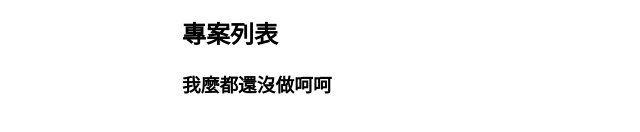
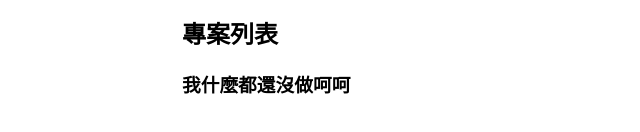
Before and after one commit to smallkan/smallkan.github.io, a plain HTML site: page index.html in a window 1280 px wide. Shown: the part 136-268 px from the top of the page, 108-748 px from the left. Drawn offline with Linux system fonts and the light colour scheme.

Commit message:
Update index.html

```diff
--- a/index.html
+++ b/index.html
@@ -15,7 +15,7 @@
 
   <h2>專案列表</h2>
 
-  <h3>我麼都還沒做呵呵</h3>
+  <h3>我什麼都還沒做呵呵</h3>
 
 </body>
 </html>
```
